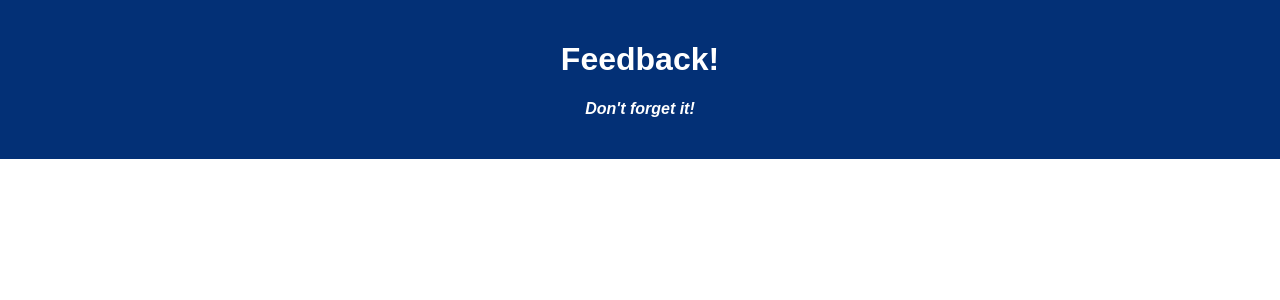
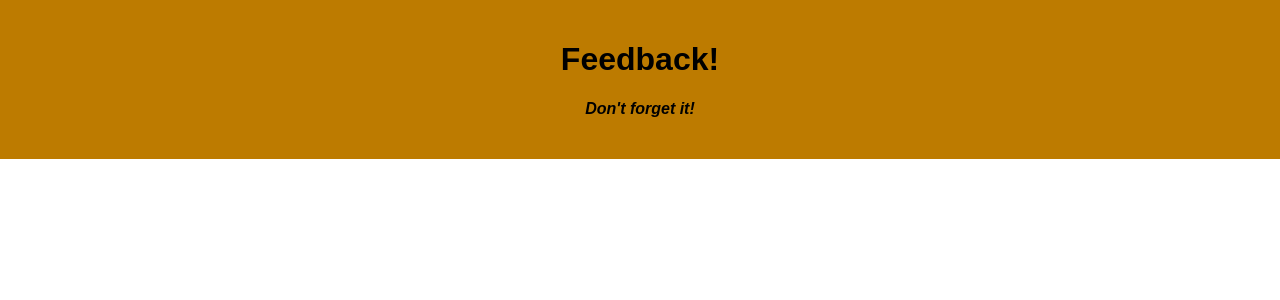
Before and after one commit to meaghanreinschmidt/weekend-redux-feedback-loop, a React (Create React App) app: page /#/ in a window 1280 px wide. Shown: the top 300 px of the page. Built offline with nearby package versions, Linux system fonts and the light colour scheme.

Commit message:
Create Header component

```diff
--- a/src/components/App/App.css
+++ b/src/components/App/App.css
@@ -3,10 +3,10 @@
 }
 
 .App-header {
-  background-color: #033076;
+  background-color: rgb(189, 123, 0);
   min-height: 70px;
   padding: 20px;
-  color: white;
+  color: black;
   margin-bottom: 20px;
 }
 
--- a/src/components/App/App.jsx
+++ b/src/components/App/App.jsx
@@ -1,15 +1,14 @@
-import React from 'react';
-import axios from 'axios';
+import { HashRouter as Router, Route, Link } from 'react-router-dom';
 import './App.css';
+import Header from '../Header/Header.jsx';
 
 function App() {
 
   return (
     <div className='App'>
-      <header className='App-header'>
-        <h1 className='App-title'>Feedback!</h1>
-        <h4>Don't forget it!</h4>
-      </header>
+      <Router>
+          <Header />
+      </Router>
     </div>
   );
 }
--- /dev/null
+++ b/src/components/Header/Header.jsx
@@ -0,0 +1,14 @@
+import './Header.css';
+
+const Header = () => {
+    return (
+        <>
+            <header className="App-header">
+                <h1 className="App-title">Feedback!</h1>
+                <h4>Don't forget it!</h4>
+            </header>
+        </>
+    );
+}
+
+export default Header;
```
Also changed, not shown: src/components/Header/Header.css (added), 1 other file (tests, documents, lock files or other folders).
